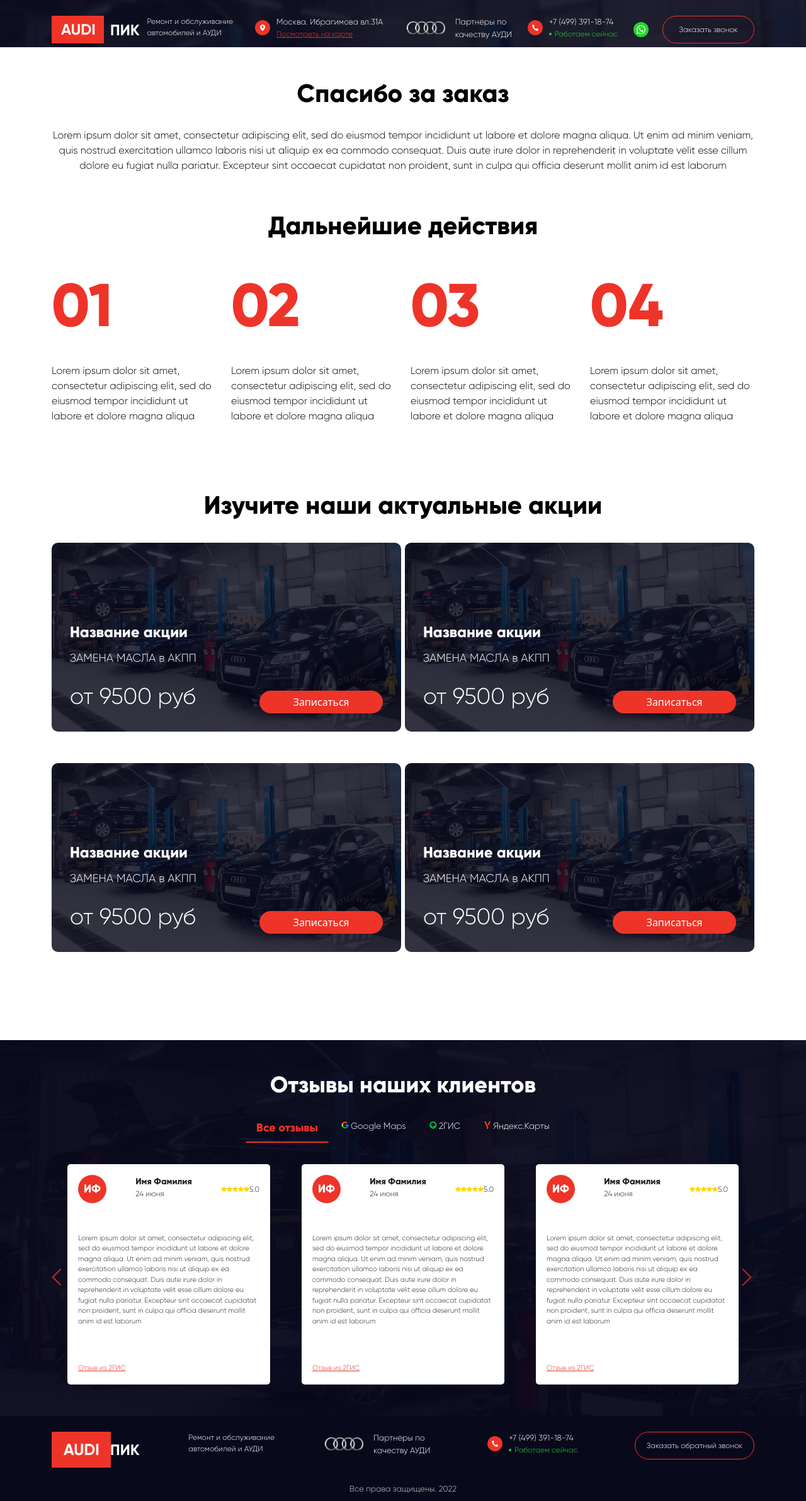
After one commit to anutka0306/audi-pik-symfony, a Symfony app: template templates/confirm/index.html.twig in a window 1280 px wide. The commit adds this page. Shown: the whole page at 63% size. Run offline with Twig, Linux system fonts and the light colour scheme; the template is opened without the code that fills it, so the values that code supplies are empty; some libraries are stand-ins or nearby versions.

Commit message:
редирект на страницу подтвержения после заявки

```diff
--- a/public/css/style.css
+++ b/public/css/style.css
@@ -1366,3 +1366,34 @@ footer.footer .header__audi-partners{
     border-radius: 10px;
     object-fit: cover;
 }
+
+/* Confirm */
+.confirm{
+    margin-top: 50px;
+}
+.confirm h2, .confirm h3{
+    text-align: center;
+    font-family: "Gilroy Bold", sans-serif;
+    font-size: 40px;
+    color: #000000;
+    margin-bottom: 30px;
+}
+.confirm__text p{
+    text-align: center;
+    font-family: Gilroy, sans-serif;
+    font-size: 16px;
+    color: #000000;
+    margin-bottom: 60px;
+}
+.confirm__steps_item span{
+    display: block;
+    color: #EE3428;
+    font-family: "Gilroy Bold", sans-serif;
+    font-size: 96px;
+    margin-bottom: 20px;
+}
+.confirm__steps_item p{
+    font-family: Gilroy, sans-serif;
+    font-size: 16px;
+    color: #000000;
+}
--- /dev/null
+++ b/templates/confirm/index.html.twig
@@ -0,0 +1,11 @@
+{% extends 'base.html.twig' %}
+
+{% block title %}Ваша заявка отправлена{% endblock %}
+
+{% block body %}
+    {% block header%}{{ include('elements/header_news.html.twig') }}{% endblock%}
+    {{ include('elements/confirm.html.twig') }}
+    {{ include('elements/offers.html.twig') }}
+    {{ include('elements/reviews.html.twig') }}
+    {% block footer %}{{ include('elements/footer.html.twig') }}{% endblock %}
+{% endblock %}
--- /dev/null
+++ b/templates/elements/confirm.html.twig
@@ -0,0 +1,44 @@
+<section class="confirm">
+    <div class="container">
+        <div class="row">
+            <div class="col-12">
+                 <h2>Спасибо за заказ</h2>
+            </div>
+        </div>
+
+        <div class="row">
+            <div class="confirm__text col-12">
+                <p>Lorem ipsum dolor sit amet, consectetur adipiscing elit, sed do eiusmod tempor incididunt ut labore et dolore magna aliqua. Ut enim ad minim veniam, quis nostrud exercitation ullamco laboris nisi ut aliquip ex ea commodo consequat. Duis aute irure dolor in reprehenderit in voluptate velit esse cillum dolore eu fugiat nulla pariatur. Excepteur sint occaecat cupidatat non proident, sunt in culpa qui officia deserunt mollit anim id est laborum</p>
+            </div>
+        </div>
+
+        <div class="row">
+            <div class="col-12">
+                <h3>Дальнейшие действия</h3>
+            </div>
+        </div>
+
+        <div class=" confirm__steps row">
+            <div class="confirm__steps_item col-lg-3 col-md-6 col-sm-12">
+                <span>01</span>
+                <p>Lorem ipsum dolor sit amet, consectetur adipiscing elit, sed do eiusmod tempor incididunt ut labore et dolore magna aliqua</p>
+            </div>
+
+            <div class="confirm__steps_item col-lg-3 col-md-6 col-sm-12">
+                <span>02</span>
+                <p>Lorem ipsum dolor sit amet, consectetur adipiscing elit, sed do eiusmod tempor incididunt ut labore et dolore magna aliqua</p>
+            </div>
+
+            <div class="confirm__steps_item col-lg-3 col-md-6 col-sm-12">
+                <span>03</span>
+                <p>Lorem ipsum dolor sit amet, consectetur adipiscing elit, sed do eiusmod tempor incididunt ut labore et dolore magna aliqua</p>
+            </div>
+
+            <div class="confirm__steps_item col-lg-3 col-md-6 col-sm-12">
+                <span>04</span>
+                <p>Lorem ipsum dolor sit amet, consectetur adipiscing elit, sed do eiusmod tempor incididunt ut labore et dolore magna aliqua</p>
+            </div>
+
+        </div>
+    </div>
+</section>
--- a/templates/news/item.html.twig
+++ b/templates/news/item.html.twig
@@ -1,6 +1,6 @@
 {% extends 'base.html.twig' %}
 
-{% block title %}Hello NewsController!{% endblock %}
+{% block title %}{{ newsItem.h1 }}{% endblock %}
 
 {% block body %}
     {% block header%}{{ include('elements/header_news.html.twig') }}{% endblock%}
--- a/templates/popup/popup_form.html.twig
+++ b/templates/popup/popup_form.html.twig
@@ -59,6 +59,7 @@
                     //$('.callback-popup-body').html('<p style="text-align: center; font-weight: 700; padding: 20px;">Спасибо! Ваша заявка отправлена.</p>');
                     $.magnificPopup.close();
                     console.log(response);
+                    window.location.replace("/confirm");
                 },
                 error: function (response) { // Данные не отправлены
                     console.log('error');
```
Also changed, not shown: src/Controller/ConfirmController.php (added, +20 -0 lines).
